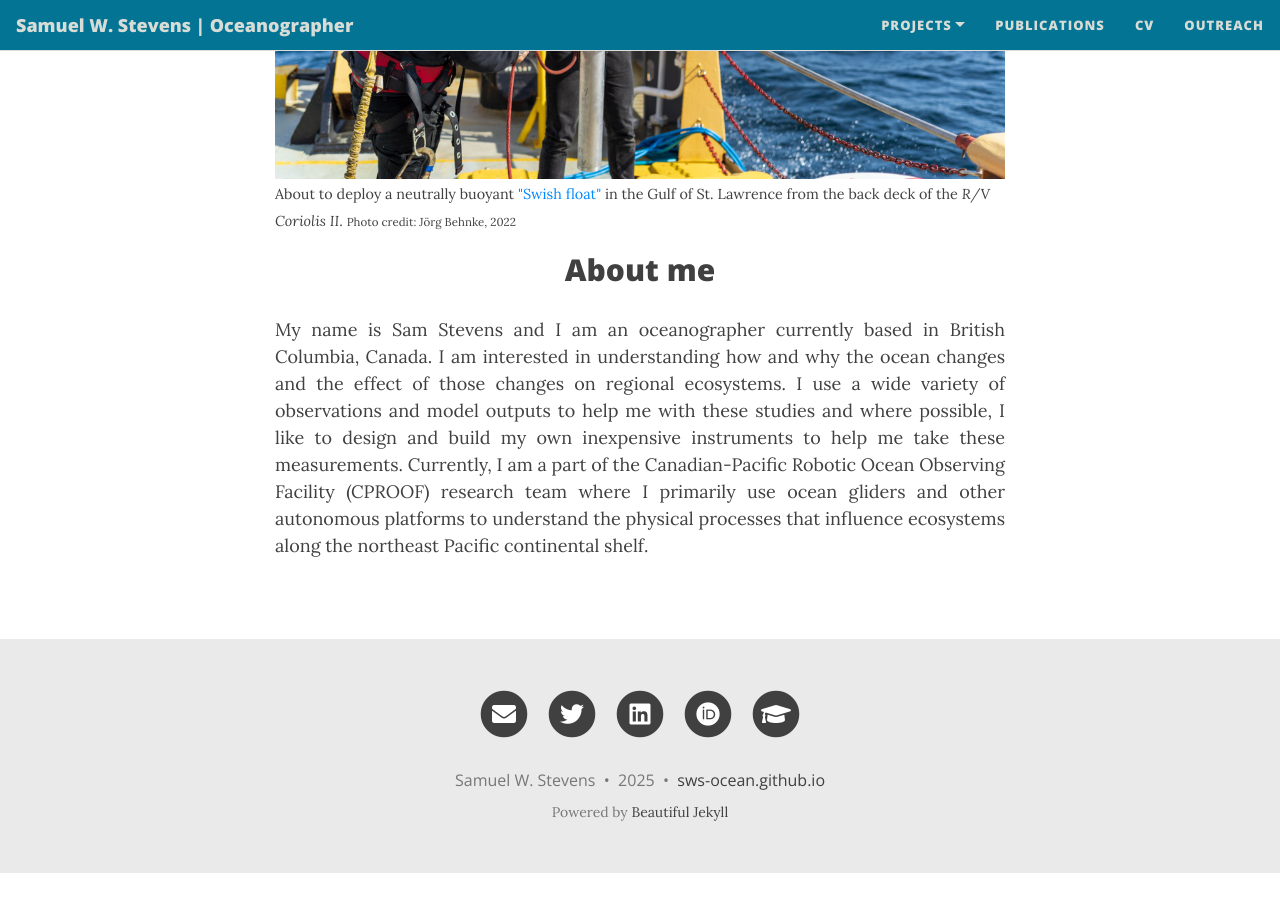
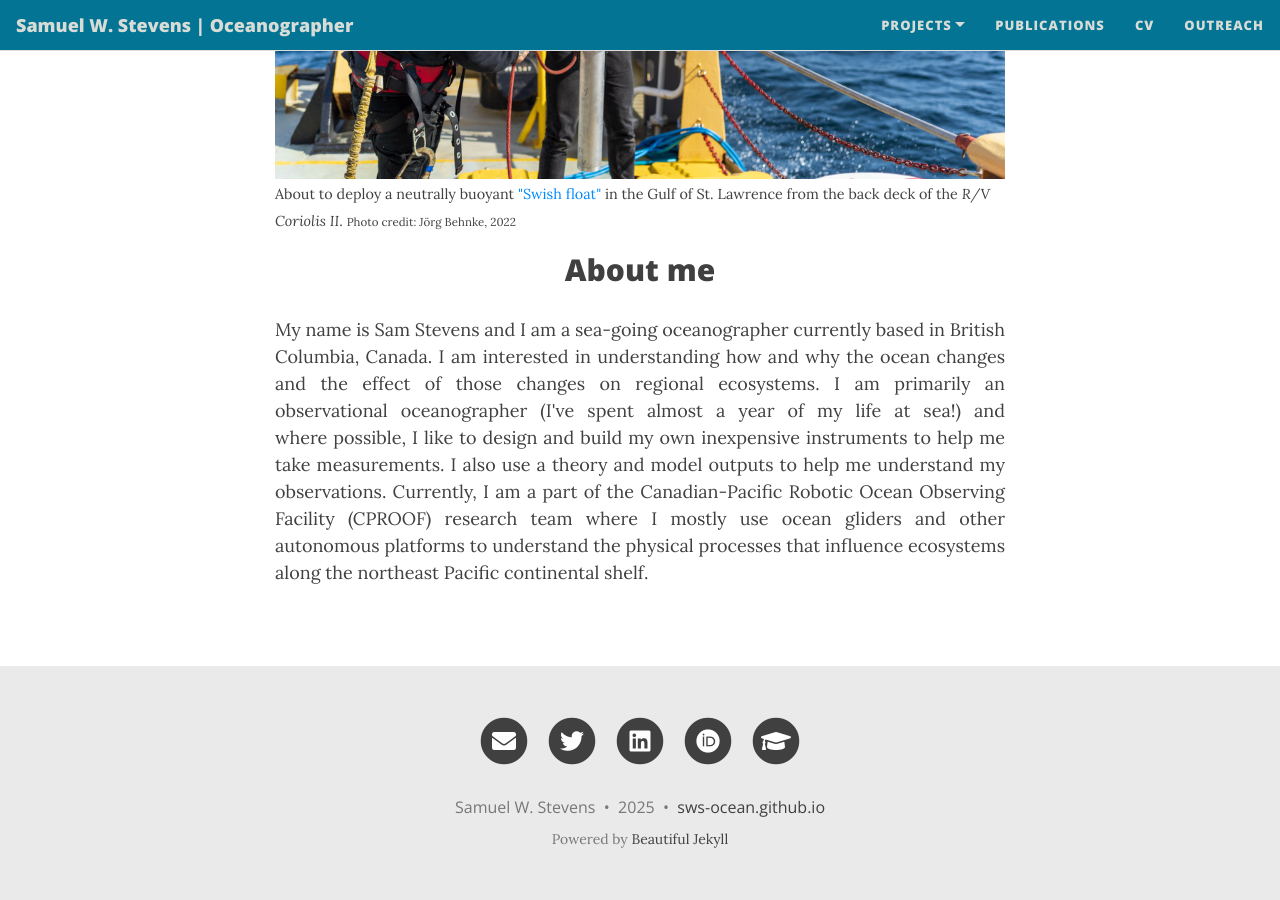
Before and after one commit to sws-ocean/sws-ocean.github.io, a Jekyll site: the page built from docs/index.html, in a window 1280 px wide and 900 px high, scrolled down 671 px. Built offline with Jekyll 4.4.1, drawn with Linux system fonts in a browser that asks for light colours; nearby versions of some CDN libraries; the list of posts is cut into pages by our own code; before the commit the page ends 1544 px from its top, so only the background shows below that.

Commit message:
Front page and CV edits

```diff
--- a/docs/index.html
+++ b/docs/index.html
@@ -32,7 +32,7 @@ figure {text-align: center;}
 <h2>About me</h2>
 
 <p align="justify">
-    My name is Sam Stevens and I am an oceanographer currently based in British Columbia, Canada. I am interested in understanding how and why the ocean changes and the effect of those changes on regional ecosystems. I use a wide variety of observations and model outputs to help me with these studies and where possible, I like to design and build my own inexpensive instruments to help me take these measurements. Currently, I am a part of the Canadian-Pacific Robotic Ocean Observing Facility (CPROOF) research team where I primarily use ocean gliders and other autonomous platforms to understand the physical processes that influence ecosystems along the northeast Pacific continental shelf.
+    My name is Sam Stevens and I am a sea-going oceanographer currently based in British Columbia, Canada. I am interested in understanding how and why the ocean changes and the effect of those changes on regional ecosystems. I am primarily an observational oceanographer (I've spent almost a year of my life at sea!) and where possible, I like to design and build my own inexpensive instruments to help me take measurements. I also use a theory and model outputs to help me understand my observations. Currently, I am a part of the Canadian-Pacific Robotic Ocean Observing Facility (CPROOF) research team where I mostly use ocean gliders and other autonomous platforms to understand the physical processes that influence ecosystems along the northeast Pacific continental shelf.
 </p>
 
 <!--
```
Also changed, not shown: docs/cv.md (+1 -1 lines), 1 other file.
